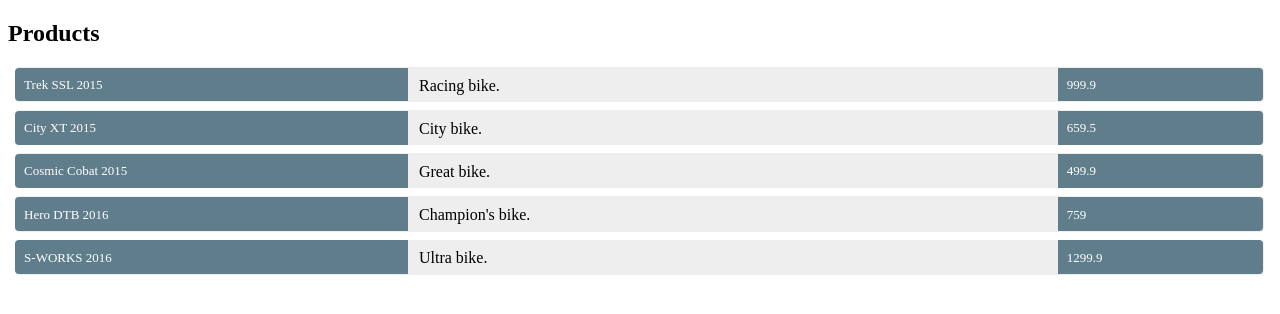
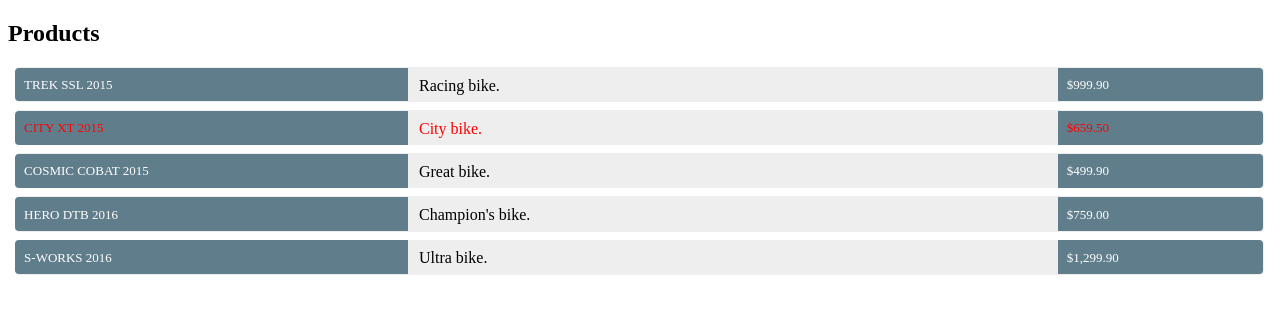
Before and after one commit to AdamAlinauskas/Angular-Academy, an Angular app: page / in a window 1280 px wide. Shown: the top 314 px of the page. Built offline with nearby package versions, Linux system fonts and the light colour scheme.

Commit message:
discontiued

```diff
--- a/src/app/products/product-list/product-list.component.html
+++ b/src/app/products/product-list/product-list.component.html
@@ -3,9 +3,14 @@
 </h2>
 
 <ul class="products">
-  <li *ngFor="let product of products">
-    <span class="name"> {{ product.name }}</span>
+  <li
+    *ngFor="let product of products"
+    [class.discontinued]="product.discontinued"
+  >
+    <span class="name"> {{ product.name | uppercase }}</span>
     <span class="description"> {{ product.description }}</span>
-    <span class="price"> {{ product.price }}</span>
+    <span class="price">
+      {{ product.price | currency: "CAD":"symbol-narrow":".2" }}</span
+    >
   </li>
 </ul>
```
